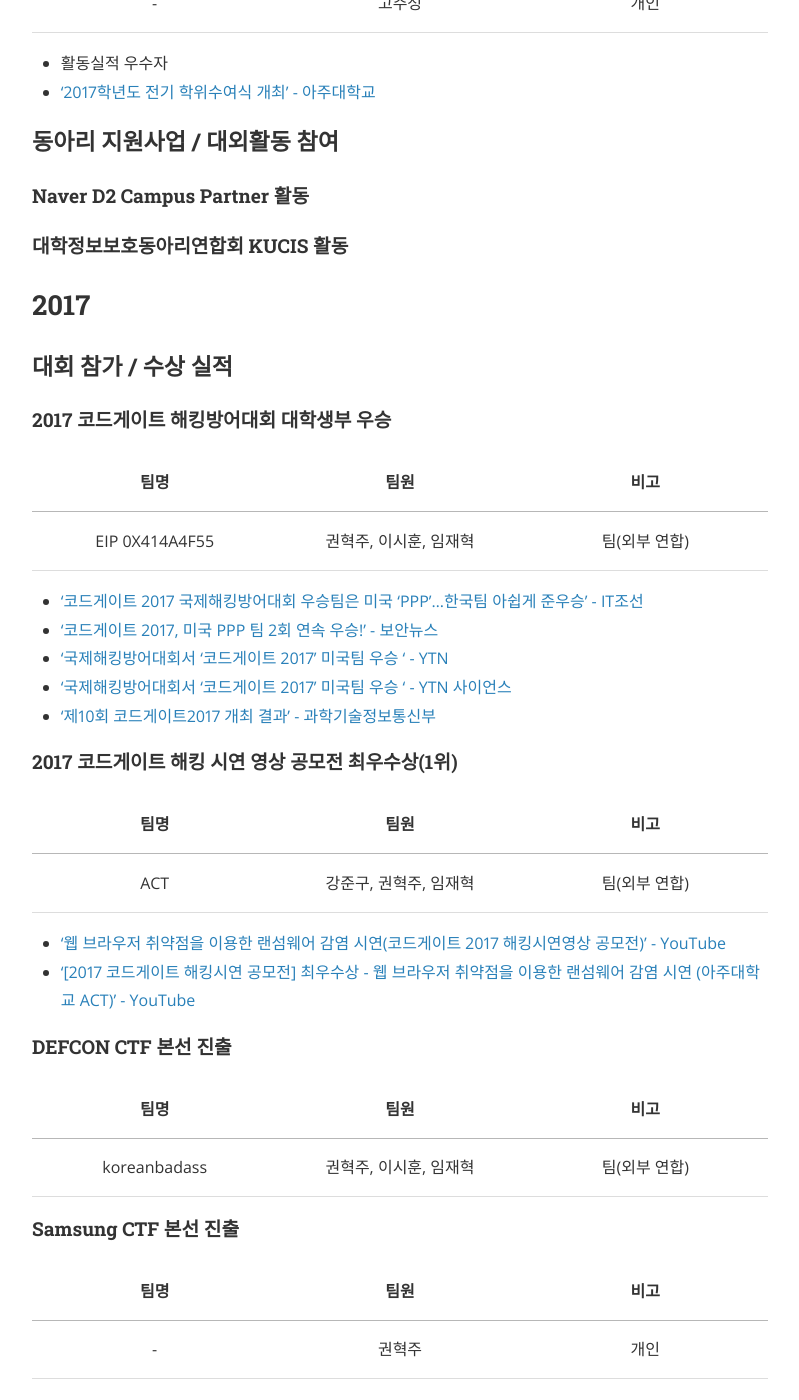
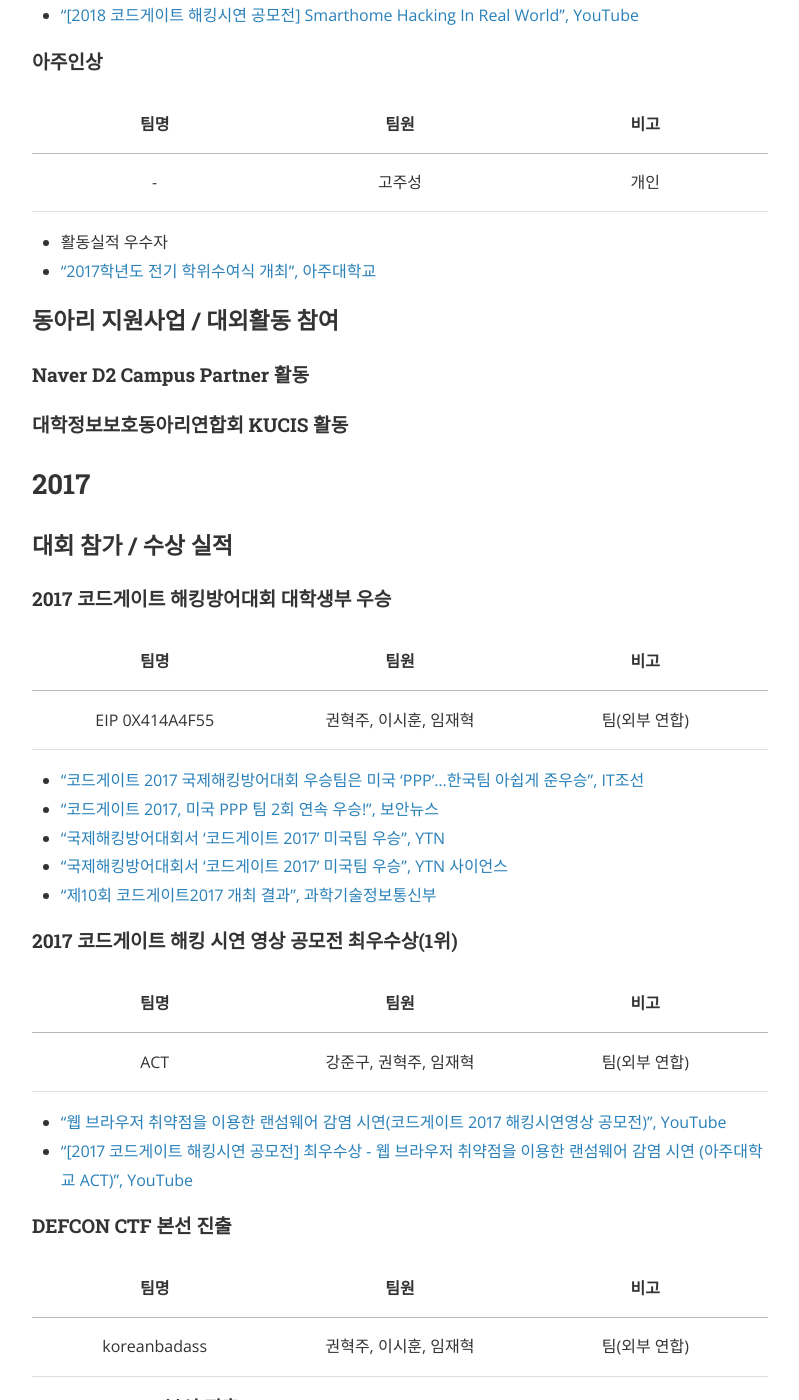
Before and after one commit to ajou-whois/ajou-whois.github.io, a Jekyll site: the page built from achievement.md, in a window 1280 px wide and 1400 px high, scrolled down 4764 px. Shown: the whole window, without its empty margins (240-1039 px from the left). Built offline with Jekyll 4.4.1, drawn with Linux system fonts in a browser that asks for light colours; nearby versions of some CDN libraries; some of the changed text lies outside the part shown.

Commit message:
실적 수정 20181212

```diff
--- a/achievement.md
+++ b/achievement.md
@@ -18,11 +18,15 @@ WhoIs와 WhoIs 회원들의 모든 활동 실적입니다.
 |:-:|:-:|:-:|
 | hide on bash | 강준구, 권혁주, 이시훈 | 외부 연합(예선 2위) |
 
+* ["사이버보안학과 학생들, '2018 사이버 공격방어대회' 우승·준우승", 아주대학교](http://www.ajou.ac.kr/main/ajou/news.jsp?mode=view&article_no=186405)
+
 #### 2018 사이버공격방어대회 공격팀 준우승
 
 | 팀명 | 팀원 | 비고 |
 |:-:|:-:|:-:|
 | LeaveCat | 오우진 | 외부 연합(예선 1위) |
+
+* ["사이버보안학과 학생들, '2018 사이버 공격방어대회' 우승·준우승", 아주대학교](http://www.ajou.ac.kr/main/ajou/news.jsp?mode=view&article_no=186405)
 
 #### 2018 사이버공격방어대회 방어팀 본선 진출
 
@@ -30,11 +34,15 @@ WhoIs와 WhoIs 회원들의 모든 활동 실적입니다.
 |:-:|:-:|:-:|
 | $wag | 김승환 | 외부 연합(예선 3위) |
 
+* ["사이버보안학과 학생들, '2018 사이버 공격방어대회' 우승·준우승", 아주대학교](http://www.ajou.ac.kr/main/ajou/news.jsp?mode=view&article_no=186405)
+
 #### 2018 사이버공격방어대회 공격팀 본선 진출
 
 | 팀명 | 팀원 | 비고 |
 |:-:|:-:|:-:|
 | RE:트위터에서시작하는제주도행버스 | 서민교 | 외부 연합(예선 5위) |
+
+* ["사이버보안학과 학생들, '2018 사이버 공격방어대회' 우승·준우승", 아주대학교](http://www.ajou.ac.kr/main/ajou/news.jsp?mode=view&article_no=186405)
 
 #### 제5회 소프트웨어 개발보안 경진대회 모바일앱 부문 장려상
 
@@ -129,7 +137,7 @@ WhoIs와 WhoIs 회원들의 모든 활동 실적입니다.
 
 #### 아주대학교 동아리·소학회 콘테스트 소학회 부문 은상
 
-* ['동아리·소학회 콘테스트 열려, 유레카·씨리얼 대상 영예' - 아주대학교](http://www.ajou.ac.kr/new/ajou/news.jsp?mode=view&article_no=177794)
+* ["동아리·소학회 콘테스트 열려, 유레카·씨리얼 대상 영예", 아주대학교](http://www.ajou.ac.kr/new/ajou/news.jsp?mode=view&article_no=177794)
 
 #### 2018 코드게이트 해킹방어대회 대학생부 본선 5위
 
@@ -149,7 +157,7 @@ WhoIs와 WhoIs 회원들의 모든 활동 실적입니다.
 |:-:|:-:|:-:|
 | Emohtrams | 최소혜 | 팀(외부 연합) |
 
-* ['[2018 코드게이트 해킹시연 공모전] Smarthome Hacking In Real World' - YouTube](https://youtu.be/jZPudR4pWxM)
+* ["[2018 코드게이트 해킹시연 공모전] Smarthome Hacking In Real World", YouTube](https://youtu.be/jZPudR4pWxM)
 
 #### 아주인상
 
@@ -158,7 +166,7 @@ WhoIs와 WhoIs 회원들의 모든 활동 실적입니다.
 | - | 고주성 | 개인 |
 
 * 활동실적 우수자
-* ['2017학년도 전기 학위수여식 개최' - 아주대학교](http://www.ajou.ac.kr/new/ajou/news.jsp?mode=view&article_no=173845)
+* ["2017학년도 전기 학위수여식 개최", 아주대학교](http://www.ajou.ac.kr/new/ajou/news.jsp?mode=view&article_no=173845)
 
 ### 동아리 지원사업 / 대외활동 참여
 
@@ -176,13 +184,11 @@ WhoIs와 WhoIs 회원들의 모든 활동 실적입니다.
 |:-:|:-:|:-:|
 | EIP 0X414A4F55 | 권혁주, 이시훈, 임재혁 | 팀(외부 연합) |
 
-* ['코드게이트 2017 국제해킹방어대회 우승팀은 미국 'PPP'…한국팀 아쉽게 준우승' - IT조선](http://it.chosun.com/news/article.html?no=2833335)
-* ['코드게이트 2017, 미국 PPP 팀 2회 연속 우승!' - 보안뉴스](http://www.boannews.com/media/view.asp?idx=54242)
-* ['국제해킹방어대회서 '코드게이트 2017' 미국팀 우승
-' - YTN](http://www.ytn.co.kr/_ln/0102_201704121846306106)
-* ['국제해킹방어대회서 '코드게이트 2017' 미국팀 우승
-' - YTN 사이언스](http://science.ytn.co.kr/program/program_view.php?s_mcd=0082&key=201704131554153846)
-* ['제10회 코드게이트2017 개최 결과' - 과학기술정보통신부](http://www.msit.go.kr/web/msipContents/contentsView.do?cateId=mssw315&artId=1337902)
+* ["코드게이트 2017 국제해킹방어대회 우승팀은 미국 'PPP'…한국팀 아쉽게 준우승", IT조선](http://it.chosun.com/news/article.html?no=2833335)
+* ["코드게이트 2017, 미국 PPP 팀 2회 연속 우승!", 보안뉴스](http://www.boannews.com/media/view.asp?idx=54242)
+* ["국제해킹방어대회서 '코드게이트 2017' 미국팀 우승", YTN](http://www.ytn.co.kr/_ln/0102_201704121846306106)
+* ["국제해킹방어대회서 '코드게이트 2017' 미국팀 우승", YTN 사이언스](http://science.ytn.co.kr/program/program_view.php?s_mcd=0082&key=201704131554153846)
+* ["제10회 코드게이트2017 개최 결과", 과학기술정보통신부](http://www.msit.go.kr/web/msipContents/contentsView.do?cateId=mssw315&artId=1337902)
 
 #### 2017 코드게이트 해킹 시연 영상 공모전 최우수상(1위)
 
@@ -190,8 +196,8 @@ WhoIs와 WhoIs 회원들의 모든 활동 실적입니다.
 |:-:|:-:|:-:|
 | ACT | 강준구, 권혁주, 임재혁 | 팀(외부 연합) |
 
-* ['웹 브라우저 취약점을 이용한 랜섬웨어 감염 시연(코드게이트 2017 해킹시연영상 공모전)' - YouTube](https://youtu.be/bEMj2szsb1M)
-* ['[2017 코드게이트 해킹시연 공모전] 최우수상 - 웹 브라우저 취약점을 이용한 랜섬웨어 감염 시연 (아주대학교 ACT)' - YouTube](https://youtu.be/gkJuKAkOOBo)
+* ["웹 브라우저 취약점을 이용한 랜섬웨어 감염 시연(코드게이트 2017 해킹시연영상 공모전)", YouTube](https://youtu.be/bEMj2szsb1M)
+* ["[2017 코드게이트 해킹시연 공모전] 최우수상 - 웹 브라우저 취약점을 이용한 랜섬웨어 감염 시연 (아주대학교 ACT)", YouTube](https://youtu.be/gkJuKAkOOBo)
 
 #### DEFCON CTF 본선 진출
 
@@ -212,7 +218,7 @@ WhoIs와 WhoIs 회원들의 모든 활동 실적입니다.
 |:-:|:-:|:-:|
 | 1교시가싫어요 | 강준구, 강형국, 김형찬 | 팀 |
 
-* ['사이버보안학과 학생팀, ‘SW 개발보안 경진대회’ 대상·장려상' - 아주대학교](http://www.ajou.ac.kr/new/ajou/news.jsp?mode=view&article_no=168366)
+* ["사이버보안학과 학생팀, 'SW 개발보안 경진대회' 대상·장려상", 아주대학교](http://www.ajou.ac.kr/new/ajou/news.jsp?mode=view&article_no=168366)
 
 #### 제4회 소프트웨어 개발보안 경진대회 모바일앱 부문 장려상
 
@@ -220,7 +226,7 @@ WhoIs와 WhoIs 회원들의 모든 활동 실적입니다.
 |:-:|:-:|:-:|
 | 장학금주세요 | 권혁주, 이시훈, 임재혁 | 팀 |
 
-* ['사이버보안학과 학생팀, ‘SW 개발보안 경진대회’ 대상·장려상' - 아주대학교](http://www.ajou.ac.kr/new/ajou/news.jsp?mode=view&article_no=168366)
+* ["사이버보안학과 학생팀, 'SW 개발보안 경진대회' 대상·장려상", 아주대학교](http://www.ajou.ac.kr/new/ajou/news.jsp?mode=view&article_no=168366)
 
 #### 제1회 Cyber Security Mini CTF 1위
 
@@ -228,7 +234,7 @@ WhoIs와 WhoIs 회원들의 모든 활동 실적입니다.
 |:-:|:-:|:-:|
 | - | 민서현 | 개인 |
 
-* ['‘제1회 사이버보안학과의 날’ 행사 열려' - 아주대학교](http://www.ajou.ac.kr/new/ajou/news.jsp?mode=view&article_no=168775)
+* ["'제1회 사이버보안학과의 날' 행사 열려", 아주대학교](http://www.ajou.ac.kr/new/ajou/news.jsp?mode=view&article_no=168775)
 
 #### 제1회 Cyber Security Mini CTF 3위
 
@@ -236,7 +242,7 @@ WhoIs와 WhoIs 회원들의 모든 활동 실적입니다.
 |:-:|:-:|:-:|
 | - | 이재현 | 개인 |
 
-* ['‘제1회 사이버보안학과의 날’ 행사 열려' - 아주대학교](http://www.ajou.ac.kr/new/ajou/news.jsp?mode=view&article_no=168775)
+* ["'제1회 사이버보안학과의 날' 행사 열려", 아주대학교](http://www.ajou.ac.kr/new/ajou/news.jsp?mode=view&article_no=168775)
 
 #### KISA HDCON 본선 8위
 
@@ -256,7 +262,7 @@ WhoIs와 WhoIs 회원들의 모든 활동 실적입니다.
 |:-:|:-:|:-:|
 | hide on bash | 권혁주, 이시훈, 임재혁 | 팀(외부 연합) |
 
-* ['국가보안기술연구소 ‘2017 사이버공격방어대회’ 2위' - 아주대학교](http://www.ajou.ac.kr/new/ajou/news.jsp?mode=view&article_no=170633)
+* ["국가보안기술연구소 '2017 사이버공격방어대회' 2위", 아주대학교](http://www.ajou.ac.kr/new/ajou/news.jsp?mode=view&article_no=170633)
 
 #### 2017 국가암호공모전 장려상
 
@@ -264,7 +270,7 @@ WhoIs와 WhoIs 회원들의 모든 활동 실적입니다.
 |:-:|:-:|:-:|
 | - | 고주성, 권혁주, 조정석 | 팀 |
 
-* ['사이버보안학과 학생팀, ‘2017 국가암호공모전’ 장려상' - 아주대학교](http://www.ajou.ac.kr/new/ajou/news.jsp?mode=view&article_no=169673)
+* ["사이버보안학과 학생팀, '2017 국가암호공모전' 장려상", 아주대학교](http://www.ajou.ac.kr/new/ajou/news.jsp?mode=view&article_no=169673)
 
 ### 프로젝트
 
@@ -280,17 +286,17 @@ WhoIs와 WhoIs 회원들의 모든 활동 실적입니다.
 #### 드론을 이용한 취약한 IoT 환경의 위협 및 대응 방안 분석 - <u>고주성</u>, 최광훈, 김재훈
 
 * 한국정보보호학회 하계학술대회
-* ['[KIISC]2017 한국정보보호학회 하계학술대회(CISC-S'17) 개최' - 한국정보보호학회](http://kcert.designq.kr/bbs/board.php?bo_table=s41&wr_id=105)
+* ["[KIISC]2017 한국정보보호학회 하계학술대회(CISC-S'17) 개최", 한국정보보호학회](http://kcert.designq.kr/bbs/board.php?bo_table=s41&wr_id=105)
 
 #### IoT 기기를 악용한 DDoS 공격 분석 및 대응 방안 제시 - <u>조정석</u>, <u>고주성</u>, <u>이은주</u>, 곽진
 
 * 한국정보보호학회 하계학술대회
-* ['[KIISC]2017 한국정보보호학회 하계학술대회(CISC-S'17) 개최' - 한국정보보호학회](http://kcert.designq.kr/bbs/board.php?bo_table=s41&wr_id=105)
+* ["[KIISC]2017 한국정보보호학회 하계학술대회(CISC-S'17) 개최", 한국정보보호학회](http://kcert.designq.kr/bbs/board.php?bo_table=s41&wr_id=105)
 
 #### 안전한 IoT 서비스 제공을 위한 보안성 점검 항목에 관한 연구 - <u>이은주</u>, <u>조정석</u>, <u>고주성</u>, 곽진
 
 * 한국인터넷정보학회 추계학술대회
-* ['2017년 추계학술발표대회 발표세션 안내' - 한국인터넷정보학회](http://www.ksii.or.kr/gnuboard4/bbs/board.php?bo_table=notice&wr_id=229)
+* ["2017년 추계학술발표대회 발표세션 안내", 한국인터넷정보학회](http://www.ksii.or.kr/gnuboard4/bbs/board.php?bo_table=notice&wr_id=229)
 
 ### 동아리 지원사업 / 대외활동 참여
 
```
